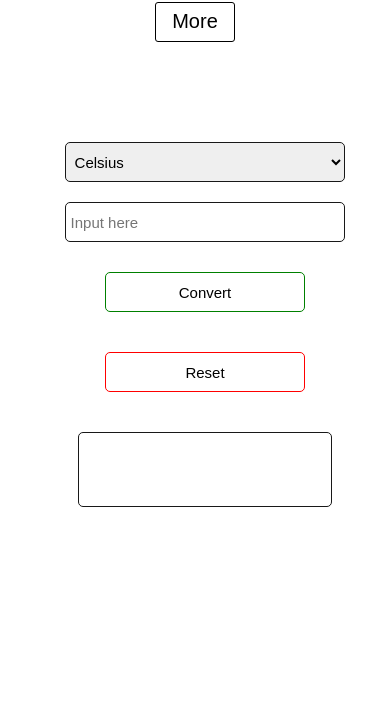
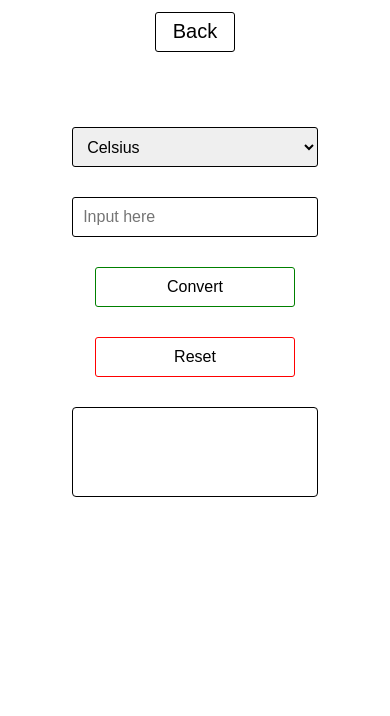
Before and after one commit to RZS2006/webapp2019, a plain HTML site: page HTML/TempConverter.html in a window 390 px wide. Shown: the part 128-844 px from the top of the page. Drawn offline with Linux system fonts and the light colour scheme.

Commit message:
Decimal fix

```diff
--- a/HTML/TempConverter.html
+++ b/HTML/TempConverter.html
@@ -12,15 +12,14 @@
                 <div id="title">
                     <h4>Temperature Convertor</h4>
                 </div>
-              <div id="more">
-                  <div>
-                      More
-                  </div>
+                <div id="back">
+                    <div>Back</div>
                 </div>
             </header>
-          <div id="calculator">
+
+            <main>
                 <div id="select">
-          <select name="dropdown" id="dropdown">
+                    <select id="dropdown">
                         <option value="Celsius">Celsius</option>
                         <option value="Fahrenheit">Fahrenheit</option>
                         <option value="Kelvin">Kelvin</option>
@@ -32,10 +31,13 @@
                     <button id="reset" onclick="reset()">Reset</button>
                 </div>
                 <div id="answers">
+                    <div id="answer_con">
                     <p id="result1"></p>
                     <p id="result2"></p>
                     </div>
                 </div>
+           </main>
+
         </div>
     </body>
     <script src="../PUBLIC/JS/convertor.js"></script>
--- a/PUBLIC/CSS/convertor.css
+++ b/PUBLIC/CSS/convertor.css
@@ -15,6 +15,8 @@ body {
     margin: auto;
     background-color: white;
 }
+
+/*header*/
 
 header {
     width: 100%;
@@ -62,12 +64,12 @@ header {
     border-radius: 3px;
 }
 
-#more {
+#back {
     flex: 1;
     justify-content: flex-end;
 }
 
-#more div {
+#back div {
     border: black 1px solid;
     margin-right: 10px;
     padding: 5px;
@@ -79,65 +81,62 @@ header {
     border-radius: 3px;
 }
 
-#more div:hover {
+#back div:hover {
     background-color: black;
     color: white;
     transition: 0.2s;
     cursor: pointer;
 }
 
-#calculator {
+/*main*/
+
+main {
     width: 100%;
-    margin: 40px 10px;
+    margin-top: 60px;
 }
 
-#select {
+
+#select, #btn, #answers{
     width: 100%;
     display: flex;
+    margin: auto;
     justify-content: center;
     flex-wrap: wrap;
 }
 
+
 select, input {
-    width: 80%;
-    margin: 10px auto;
+    width: 70%;
+    margin: 15px auto;
     height: 40px;
-    font-size: 15px;
-    padding: 5px;
-    box-sizing: border-box;
-    border:rgb(24, 24, 24) 1px solid;
-    border-radius: 5px;
+    font-size: 16px;
+    padding: 10px;
+    border: black 1px solid;
+    border-radius: 3px;
 }
 
 input {
-    transition: 0.5s ease-in-out;
+    transition: 0.4s ease-in-out;
 }
 
 input:focus {
-    width: 90%;
-    border: green 2px solid;
-    transition: 0.5s ease-in-out;
-}
-
-#btn {
-    width: 100%;
-    display: flex;
-    flex-wrap: wrap;
-    justify-content: center;
+    width: 80%;
+    border: green 1px solid;
+    transition: 0.4s ease-in-out;
 }
 
 button {
     width: 200px;
     height: 40px;
-    margin: 20px;
-    font-size: 15px;
+    margin: 15px;
+    font-size: 16px;
     background-color: white;
-    border-radius: 5px;
+    border-radius: 3px;
 }
 
 button:hover {
     color: white;
-    transition: 0.5s;
+    transition: 0.4s;
 }
 
 #convert {
@@ -156,55 +155,32 @@ button:hover {
     background-color: red;
 }
 
-#answers {
-    width: 65vw;
-    box-sizing: border-box;
-    min-height: 75px;
+#answer_con {
+    width: 63vw;
+    margin: 15px auto;
+    min-height: 90px;
     height: auto;
-    margin: 20px auto;
-    line-height: 30px;
-    padding: 5px;
-    box-sizing: border-box;
-    border: rgb(24, 24, 24) 1px solid;
+    line-height: 34px;
+    padding: 10px;
+    border: black 1px solid;
     background-color: white;
-    border-radius: 5px;
+    border-radius: 4px;
 }
 
-a {
-    text-decoration: none;
-    color: rgb(24, 24, 24);
-}
-
-@media only screen and (max-width: 800px) {
-    #content {
-        width: 90%;
-    }
+@media screen and (max-width: 800px) {
 
     header {
         display: block;
-        height: 200px;
+        height: auto;
     }
 
-    #logo {
+    #logo, #title, #back{
         width: 100%;
         justify-content: center;
         margin: 20px auto;
     }
 
-    #title {
-        width: 100%;
-        margin: 10px 0;
-        box-sizing: border-box;
-    }
-
-    #more {
-        width: 100%;
-        margin: 0;
-        justify-content: center;
-    }
-
-    #more div {
+    #back div {
         margin: 0 auto;
-        float: none;
     }
 }
--- a/PUBLIC/JS/convertor.js
+++ b/PUBLIC/JS/convertor.js
@@ -13,27 +13,27 @@ function convert() {
 
     if (format === "Celsius") {
     result1 = input * 9/5 + 32
-    result2 = input + 273.15
+    result2 = input + (273.15 * 10 / 10)
     label1 = "Fahrenheit"
     label2 = "Kelvin"
     }
 
     if (format === "Fahrenheit") {
     result1 = (input - 32) * (9/5)
-    result2 = result1 + 273.15
+    result2 = result1 + (273.15 * 10 / 10)
     label1 = "Celsius"
     label2 = "Kelvin"
     }
 
     if (format === "Kelvin") {
-    result1 = input - 273.15
+    result1 = input - (273.15 * 10 / 10)
     result2 = result1 * 9/5 + 32
     label1 = "Celsius"
     label2 = "Fahreheit"
     }
 
-    document.getElementById("result1").innerHTML = `${input} ${format} = ${result1} ${label1}`
-    document.getElementById("result2").innerHTML = `${input} ${format} = ${result2} ${label2}`
+    document.getElementById("result1").innerHTML = `${input.toString()} ${format} = ${result1.toString()} ${label1}`
+    document.getElementById("result2").innerHTML = `${input.toString()} ${format} = ${result2.toString()} ${label2}`
     }
 }
 
```
Lines whose indentation alone changed are shown as unchanged.
